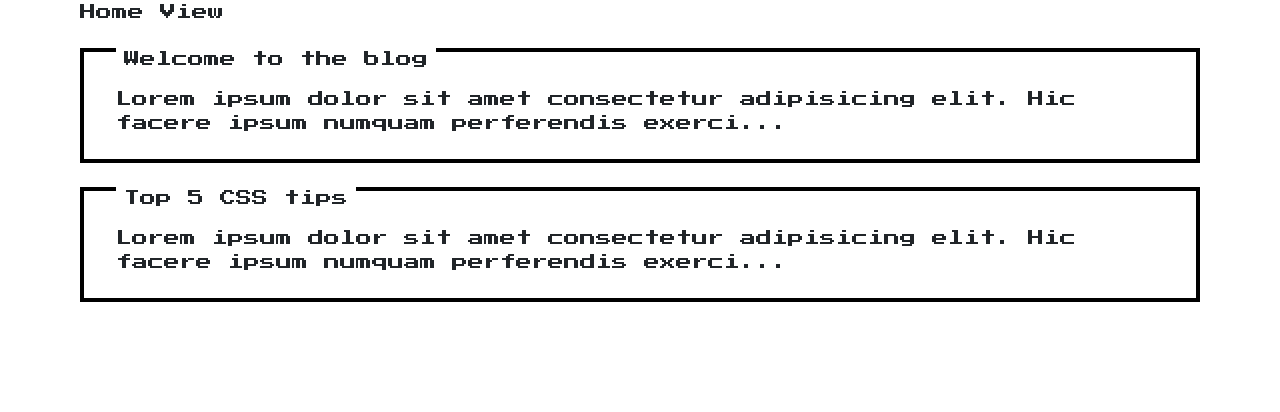
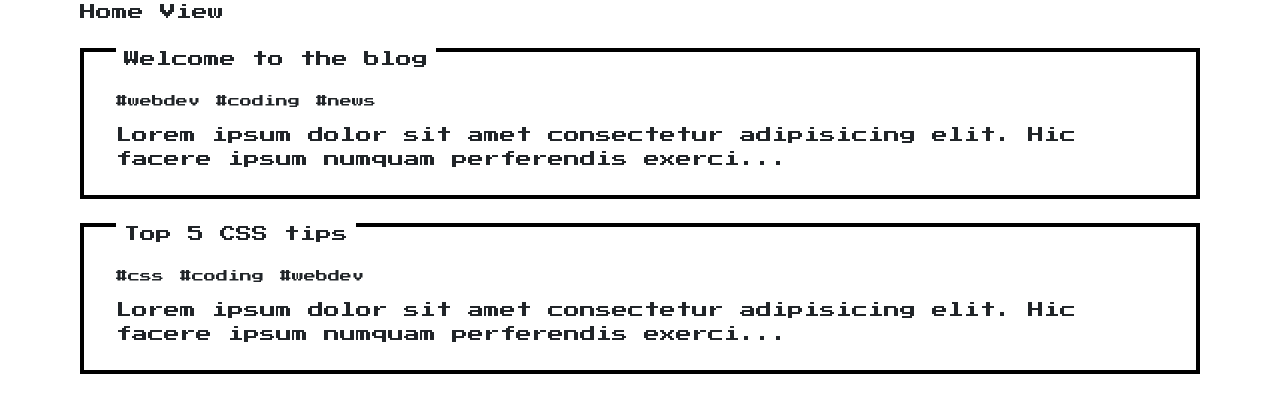
Before and after one commit to alexbulanovgoodmail/vue-3-composition-api-dojo-blog, a Vue app: page / in a window 1280 px wide. Shown: the top 412 px of the page. Built offline with nearby package versions, Linux system fonts and the light colour scheme; data requests are answered from the project's data file.

Commit message:
Reusable Composition Functions (Composables)

```diff
--- a/src/components/SinglePost.vue
+++ b/src/components/SinglePost.vue
@@ -15,6 +15,9 @@ const snippet = computed(() => {
 <template>
   <div class="nes-container with-title">
     <h2 class="title">{{ post.title }}</h2>
+    <div class="-mx-2 my-3">
+      <span v-for="(tag, index) in post.tags" :key="index" class="mx-2 text-xs">#{{ tag }}</span>
+    </div>
     <p>{{ snippet }}</p>
   </div>
 </template>
--- /dev/null
+++ b/src/composables/getPosts.js
@@ -0,0 +1,20 @@
+import { ref } from 'vue'
+
+export default function (params) {
+  const posts = ref([])
+  const error = ref(null)
+
+  async function load(params) {
+    try {
+      const data = await fetch('http://localhost:3000/posts/')
+
+      if (!data.ok) {
+        throw Error('no data available')
+      }
+      posts.value = await data.json()
+    } catch (e) {
+      error.value = e.message
+    }
+  }
+  return { posts, error, load }
+}
--- a/src/views/HomeView.vue
+++ b/src/views/HomeView.vue
@@ -1,22 +1,8 @@
 <script setup>
-import { ref } from 'vue'
 import PostList from '@/components/PostList.vue'
+import getPosts from '@/composables/getPosts'
 
-const posts = ref([])
-const error = ref(null)
-
-async function load(params) {
-  try {
-    const data = await fetch('http://localhost:3000/posts/')
-
-    if (!data.ok) {
-      throw Error('no data available')
-    }
-    posts.value = await data.json()
-  } catch (e) {
-    error.value = e.message
-  }
-}
+const { posts, error, load } = getPosts()
 
 load()
 </script>
@@ -25,6 +11,7 @@ load()
   <main>
     <div class="container">
       <h1 class="mb-4">Home View</h1>
+      <div v-if="posts.length === 0 && error === null">Loadind...</div>
       <div v-if="error" class="nes-container is-error with-title">
         <p class="title">Error</p>
         <p>{{ error }}</p>
@@ -32,7 +19,6 @@ load()
       <div v-if="posts.length">
         <PostList :posts="posts" />
       </div>
-      <div v-else>Loadind...</div>
     </div>
   </main>
 </template>
```
